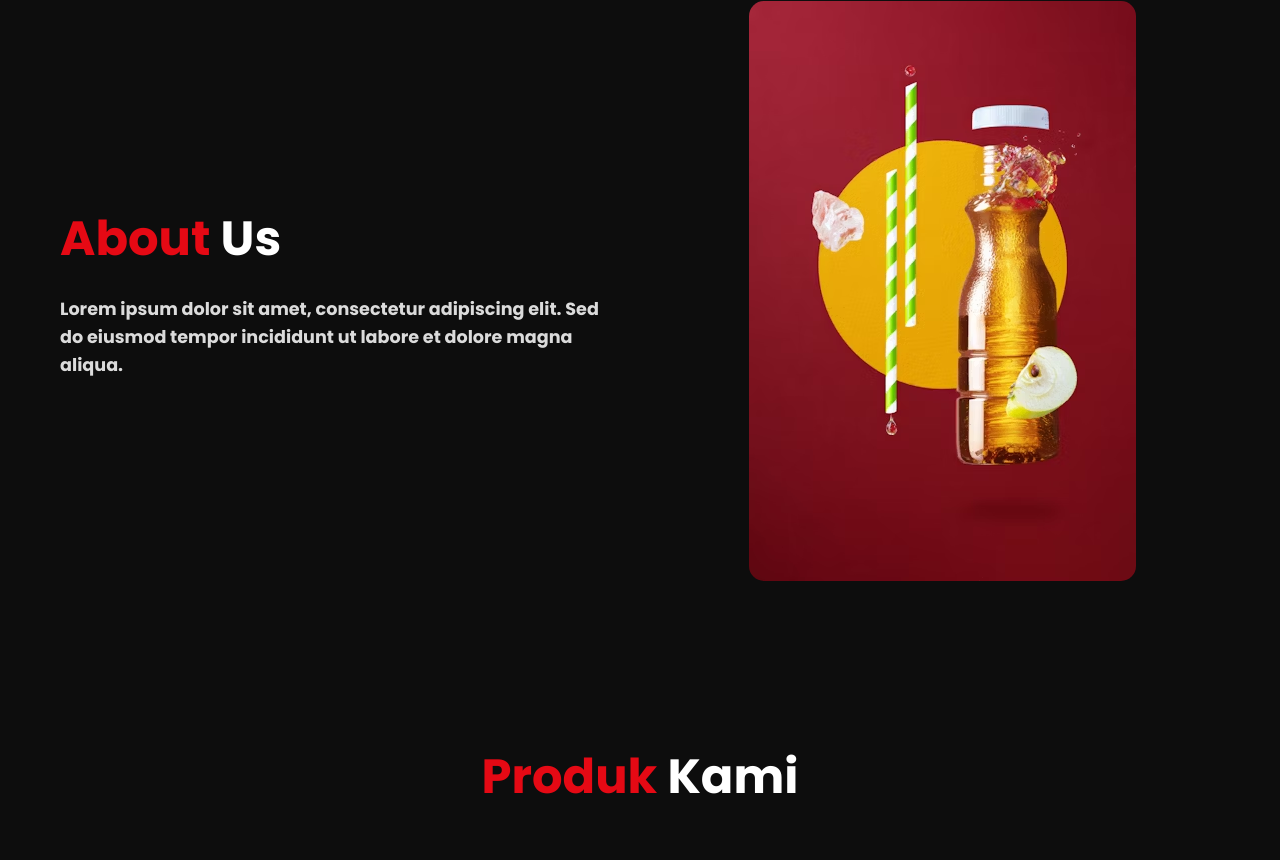
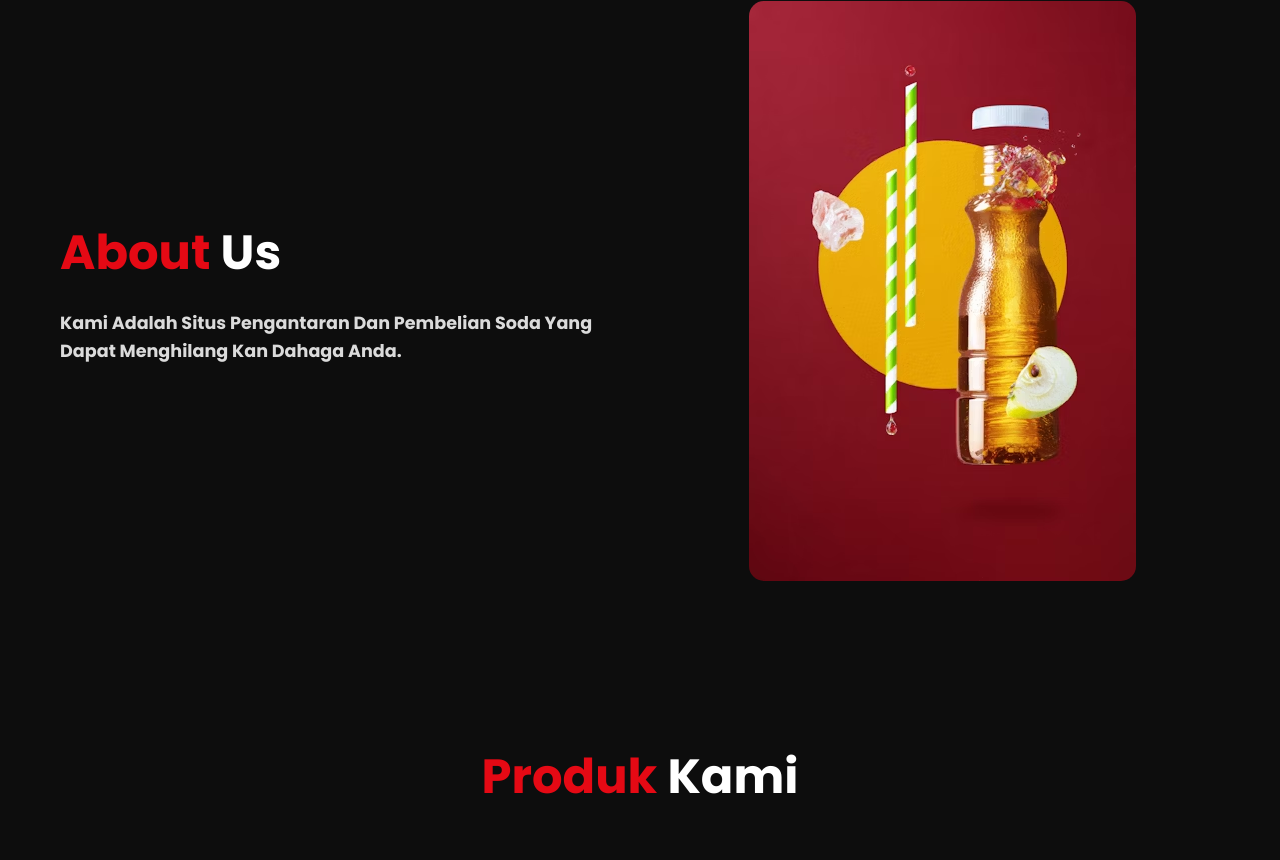
Before and after one commit to 0oxygens111-max/SodaClub, a plain HTML site: page index.html in a window 1280 px wide. Shown: the part 879-1739 px from the top of the page. Drawn offline with nearby package versions, Linux system fonts and the light colour scheme.

Commit message:
Update index.html

```diff
--- a/index.html
+++ b/index.html
@@ -47,7 +47,7 @@
         <span class="red">About</span> <span class="white">Us</span>
       </h1>
       <h5>
-        Lorem ipsum dolor sit amet, consectetur adipiscing elit. Sed do eiusmod tempor incididunt ut labore et dolore magna aliqua.
+        Kami Adalah Situs Pengantaran Dan Pembelian Soda Yang Dapat Menghilang Kan Dahaga Anda.
       </h5>
     </div>
 
```
